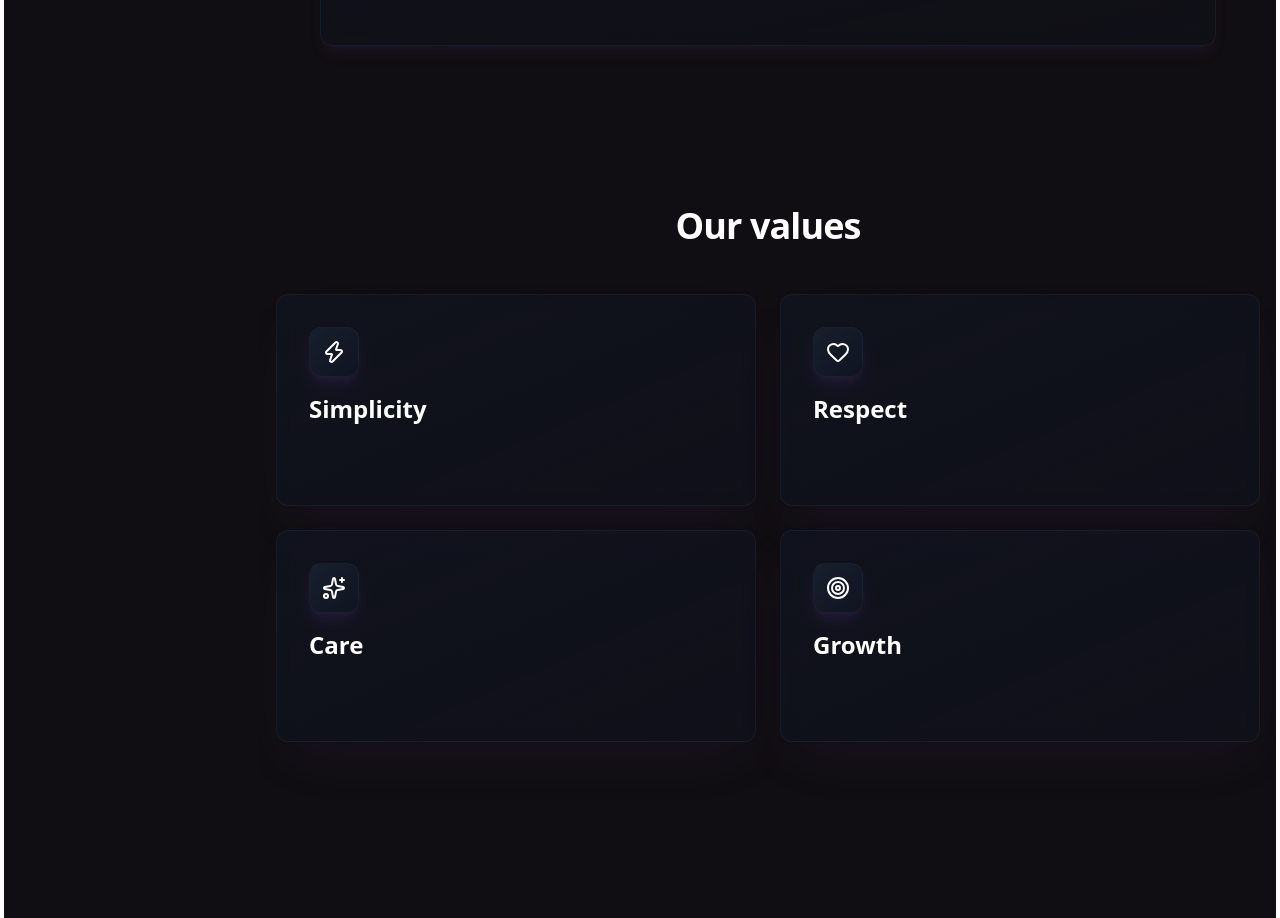
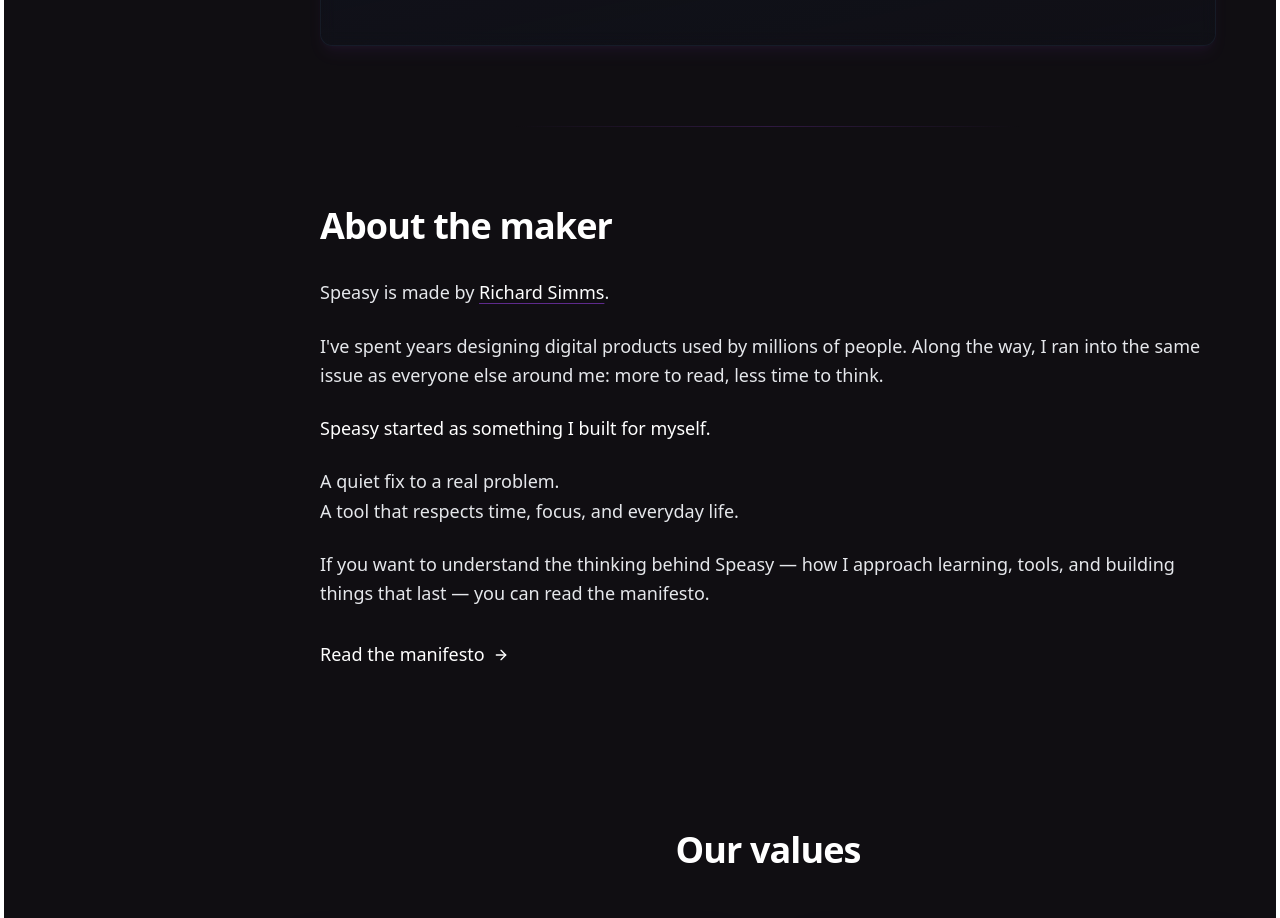
Before and after one commit to richardsimms/Speasy-app, a Next.js app: page /en/about in a window 1280 px wide. Shown: the part 4480-5398 px from the top of the page. Built offline with nearby package versions, Linux system fonts and the light colour scheme; no server answers.

Commit message:
feat(about): add "About the maker" section
- Add new section introducing Richard Simms as the maker
- Include link to rsimms.com and manifesto page
- Position section between "Why Speasy works" and "Our values"
- Style link with subtle purple underline decoration

```diff
--- a/src/app/[locale]/(marketing)/about/page.tsx
+++ b/src/app/[locale]/(marketing)/about/page.tsx
@@ -1,6 +1,6 @@
-'use client';
+"use client";
 
-import { motion } from 'framer-motion';
+import { motion } from "framer-motion";
 import {
   ArrowRight,
   BookOpen,
@@ -11,12 +11,12 @@ import {
   Target,
   Users,
   Zap,
-} from 'lucide-react';
-import Link from 'next/link';
-import { Footer } from '@/components/footer';
-import { ScrollProgress } from '@/components/scroll-progress';
-import { Button } from '@/components/ui/button';
-import { Card } from '@/components/ui/card';
+} from "lucide-react";
+import Link from "next/link";
+import { Footer } from "@/components/footer";
+import { ScrollProgress } from "@/components/scroll-progress";
+import { Button } from "@/components/ui/button";
+import { Card } from "@/components/ui/card";
 
 export default function AboutPage() {
   return (
@@ -34,8 +34,8 @@ export default function AboutPage() {
               className="h-full w-full"
               style={{
                 backgroundImage:
-                  'linear-gradient(to right, white 1px, transparent 1px), linear-gradient(to bottom, white 1px, transparent 1px)',
-                backgroundSize: '80px 80px',
+                  "linear-gradient(to right, white 1px, transparent 1px), linear-gradient(to bottom, white 1px, transparent 1px)",
+                backgroundSize: "80px 80px",
               }}
             />
           </div>
@@ -51,8 +51,7 @@ export default function AboutPage() {
               }}
               className="pb-2 text-4xl leading-[1.1] font-bold tracking-tighter text-balance text-white md:text-6xl lg:text-7xl"
             >
-              Reclaim your time.
-              {' '}
+              Reclaim your time.{" "}
               <span className="bg-gradient-to-r from-white via-white to-gray-400 bg-clip-text text-transparent">
                 Rewrite your story.
               </span>
@@ -85,7 +84,7 @@ export default function AboutPage() {
             <motion.div
               initial={{ opacity: 0, y: 20 }}
               whileInView={{ opacity: 1, y: 0 }}
-              viewport={{ once: true, margin: '-50px' }}
+              viewport={{ once: true, margin: "-50px" }}
               transition={{ duration: 0.6, ease: [0.16, 1, 0.3, 1] }}
               className="space-y-6 text-center"
             >
@@ -108,7 +107,7 @@ export default function AboutPage() {
             <motion.div
               initial={{ opacity: 0 }}
               whileInView={{ opacity: 1 }}
-              viewport={{ once: true, margin: '-50px' }}
+              viewport={{ once: true, margin: "-50px" }}
               transition={{ duration: 0.6, ease: [0.16, 1, 0.3, 1] }}
               className="space-y-8"
             >
@@ -131,8 +130,7 @@ export default function AboutPage() {
 
                 <p>
                   Reading needs stillness, focus, and a screen. Most days do not
-                  offer that.
-                  {' '}
+                  offer that.{" "}
                   <span className="font-medium text-white">
                     Listening does.
                   </span>
@@ -167,7 +165,7 @@ export default function AboutPage() {
             <motion.div
               initial={{ opacity: 0 }}
               whileInView={{ opacity: 1 }}
-              viewport={{ once: true, margin: '-50px' }}
+              viewport={{ once: true, margin: "-50px" }}
               transition={{ duration: 0.6, ease: [0.16, 1, 0.3, 1] }}
               className="space-y-12"
             >
@@ -184,16 +182,16 @@ export default function AboutPage() {
                   {[
                     {
                       icon: Target,
-                      text: 'Fresh content from the topics you choose',
+                      text: "Fresh content from the topics you choose",
                     },
-                    { icon: Zap, text: 'Clean, studio-quality voices' },
+                    { icon: Zap, text: "Clean, studio-quality voices" },
                     {
                       icon: BookOpen,
-                      text: 'Delivered through a simple web player and podcast feeds',
+                      text: "Delivered through a simple web player and podcast feeds",
                     },
                     {
                       icon: Sparkles,
-                      text: 'Works with Apple Podcasts, Overcast, and more',
+                      text: "Works with Apple Podcasts, Overcast, and more",
                     },
                   ].map((item, index) => (
                     <motion.div
@@ -230,7 +228,7 @@ export default function AboutPage() {
             <motion.div
               initial={{ opacity: 0 }}
               whileInView={{ opacity: 1 }}
-              viewport={{ once: true, margin: '-50px' }}
+              viewport={{ once: true, margin: "-50px" }}
               transition={{ duration: 0.6, ease: [0.16, 1, 0.3, 1] }}
               className="space-y-8"
             >
@@ -244,9 +242,9 @@ export default function AboutPage() {
 
               <div className="grid gap-4 md:grid-cols-3">
                 {[
-                  'Turn written content into audio you can use anywhere',
-                  'Save time without lowering quality',
-                  'Respect your attention, privacy, and pace',
+                  "Turn written content into audio you can use anywhere",
+                  "Save time without lowering quality",
+                  "Respect your attention, privacy, and pace",
                 ].map((mission, index) => (
                   <motion.div
                     key={index}
@@ -281,11 +279,10 @@ export default function AboutPage() {
             <motion.div
               initial={{ opacity: 0 }}
               whileInView={{ opacity: 1 }}
-              viewport={{ once: true, margin: '-50px' }}
+              viewport={{ once: true, margin: "-50px" }}
               transition={{ duration: 0.6, ease: [0.16, 1, 0.3, 1] }}
               className="space-y-8"
             >
-
               <Card className="group relative border border-gray-800/50 bg-gradient-to-br from-gray-900/50 to-gray-900/30 p-8 shadow-2xl shadow-purple-500/5 backdrop-blur-sm transition-all duration-500 hover:border-gray-700 hover:shadow-purple-500/10 md:p-12">
                 <h2 className="text-center text-3xl font-bold tracking-tight text-balance text-white md:text-4xl">
                   Who Speasy is for
@@ -297,18 +294,18 @@ export default function AboutPage() {
 
                 <div className="grid gap-6 md:grid-cols-2">
                   {[
-                    { icon: Users, text: 'Busy professionals aged 25–45' },
+                    { icon: Users, text: "Busy professionals aged 25–45" },
                     {
                       icon: Brain,
-                      text: 'Founders, makers, and knowledge workers',
+                      text: "Founders, makers, and knowledge workers",
                     },
                     {
                       icon: BookOpen,
-                      text: 'People who already listen to podcasts',
+                      text: "People who already listen to podcasts",
                     },
                     {
                       icon: Clock,
-                      text: 'Anyone with a growing backlog of saved reads',
+                      text: "Anyone with a growing backlog of saved reads",
                     },
                   ].map((item, index) => (
                     <motion.div
@@ -345,7 +342,7 @@ export default function AboutPage() {
             <motion.div
               initial={{ opacity: 0 }}
               whileInView={{ opacity: 1 }}
-              viewport={{ once: true, margin: '-50px' }}
+              viewport={{ once: true, margin: "-50px" }}
               transition={{ duration: 0.6, ease: [0.16, 1, 0.3, 1] }}
               className="space-y-8"
             >
@@ -356,21 +353,21 @@ export default function AboutPage() {
               <div className="space-y-4">
                 {[
                   {
-                    q: 'Does it save time?',
-                    a: 'Yes. You use time that already exists.',
+                    q: "Does it save time?",
+                    a: "Yes. You use time that already exists.",
                   },
                   {
-                    q: 'Is the audio good?',
-                    a: 'Yes. Clear, natural voices designed for long listening.',
+                    q: "Is the audio good?",
+                    a: "Yes. Clear, natural voices designed for long listening.",
                   },
-                  { q: 'Is it simple?', a: 'Yes. Choose topics. Press play.' },
+                  { q: "Is it simple?", a: "Yes. Choose topics. Press play." },
                   {
-                    q: 'Is my data safe?',
-                    a: 'Yes. Your feed is private and yours alone.',
+                    q: "Is my data safe?",
+                    a: "Yes. Your feed is private and yours alone.",
                   },
                   {
-                    q: 'Will it stay useful?',
-                    a: 'Yes. You control what goes in.',
+                    q: "Will it stay useful?",
+                    a: "Yes. You control what goes in.",
                   },
                 ].map((item, index) => (
                   <motion.div
@@ -397,13 +394,84 @@ export default function AboutPage() {
           </div>
         </section>
 
+        {/* About the Maker */}
+        <section className="relative px-4 py-20">
+          <div className="pointer-events-none absolute top-0 left-1/2 h-px w-1/2 -translate-x-1/2 bg-gradient-to-r from-transparent via-purple-500/20 to-transparent" />
+
+          <div className="mx-auto max-w-4xl">
+            <motion.div
+              initial={{ opacity: 0 }}
+              whileInView={{ opacity: 1 }}
+              viewport={{ once: true, margin: "-50px" }}
+              transition={{ duration: 0.6, ease: [0.16, 1, 0.3, 1] }}
+              className="space-y-8"
+            >
+              <h2 className="text-left text-3xl font-bold tracking-tight text-balance text-white md:text-4xl">
+                About the maker
+              </h2>
+
+              <div className="space-y-6 text-lg leading-relaxed text-gray-200">
+                <p>
+                  Speasy is made by{" "}
+                  <a
+                    href="https://rsimms.com"
+                    target="_blank"
+                    rel="noopener noreferrer"
+                    className="font-medium text-white underline decoration-purple-500/50 underline-offset-4 transition-colors hover:decoration-purple-400"
+                  >
+                    Richard Simms
+                  </a>
+                  .
+                </p>
+
+                <p>
+                  I&apos;ve spent years designing digital products used by
+                  millions of people. Along the way, I ran into the same issue
+                  as everyone else around me: more to read, less time to think.
+                </p>
+
+                <p className="font-medium text-white">
+                  Speasy started as something I built for myself.
+                </p>
+
+                <p>
+                  A quiet fix to a real problem.
+                  <br />A tool that respects time, focus, and everyday life.
+                </p>
+
+                <p>
+                  If you want to understand the thinking behind Speasy — how I
+                  approach learning, tools, and building things that last — you
+                  can read the manifesto.
+                </p>
+
+                <motion.div
+                  initial={{ opacity: 0, y: 10 }}
+                  whileInView={{ opacity: 1, y: 0 }}
+                  viewport={{ once: true }}
+                  transition={{ duration: 0.4, delay: 0.2 }}
+                  className="pt-2"
+                >
+                  <Link
+                    href="/manifesto"
+                    className="group inline-flex items-center gap-2 font-medium text-white transition-colors hover:text-purple-300"
+                  >
+                    Read the manifesto
+                    <ArrowRight className="h-4 w-4 transition-transform group-hover:translate-x-1" />
+                  </Link>
+                </motion.div>
+              </div>
+            </motion.div>
+          </div>
+        </section>
+
         {/* Values */}
         <section className="relative px-4 py-20">
           <div className="mx-auto max-w-5xl">
             <motion.div
               initial={{ opacity: 0 }}
               whileInView={{ opacity: 1 }}
-              viewport={{ once: true, margin: '-50px' }}
+              viewport={{ once: true, margin: "-50px" }}
               transition={{ duration: 0.6, ease: [0.16, 1, 0.3, 1] }}
               className="space-y-12"
             >
@@ -415,34 +483,34 @@ export default function AboutPage() {
                 {[
                   {
                     icon: Zap,
-                    title: 'Simplicity',
-                    description: 'The best tools stay out of the way.',
-                    color: 'from-violet-500/20 to-purple-500/20',
+                    title: "Simplicity",
+                    description: "The best tools stay out of the way.",
+                    color: "from-violet-500/20 to-purple-500/20",
                   },
                   {
                     icon: Heart,
-                    title: 'Respect',
-                    description: 'Your time and focus matter.',
-                    color: 'from-pink-500/20 to-rose-500/20',
+                    title: "Respect",
+                    description: "Your time and focus matter.",
+                    color: "from-pink-500/20 to-rose-500/20",
                   },
                   {
                     icon: Sparkles,
-                    title: 'Care',
-                    description: 'Quality over noise, always.',
-                    color: 'from-blue-500/20 to-cyan-500/20',
+                    title: "Care",
+                    description: "Quality over noise, always.",
+                    color: "from-blue-500/20 to-cyan-500/20",
                   },
                   {
                     icon: Target,
-                    title: 'Growth',
-                    description: 'Learning should support life, not crowd it.',
-                    color: 'from-emerald-500/20 to-teal-500/20',
+                    title: "Growth",
+                    description: "Learning should support life, not crowd it.",
+                    color: "from-emerald-500/20 to-teal-500/20",
                   },
                 ].map((value, index) => (
                   <motion.div
                     key={index}
                     initial={{ opacity: 0, y: 16 }}
                     whileInView={{ opacity: 1, y: 0 }}
-                    viewport={{ once: true, margin: '-50px' }}
+                    viewport={{ once: true, margin: "-50px" }}
                     transition={{
                       duration: 0.5,
                       delay: index * 0.1,
@@ -483,8 +551,8 @@ export default function AboutPage() {
                           className="pointer-events-none absolute inset-0 opacity-[0.02]"
                           style={{
                             backgroundImage:
-                              'radial-gradient(circle at 1px 1px, currentColor 1px, transparent 0)',
-                            backgroundSize: '24px 24px',
+                              "radial-gradient(circle at 1px 1px, currentColor 1px, transparent 0)",
+                            backgroundSize: "24px 24px",
                           }}
                         />
                       </Card>
@@ -502,7 +570,7 @@ export default function AboutPage() {
             <motion.div
               initial={{ opacity: 0 }}
               whileInView={{ opacity: 1 }}
-              viewport={{ once: true, margin: '-50px' }}
+              viewport={{ once: true, margin: "-50px" }}
               transition={{ duration: 0.6, ease: [0.16, 1, 0.3, 1] }}
               className="space-y-8 text-center"
             >
@@ -512,9 +580,7 @@ export default function AboutPage() {
 
               <div className="space-y-6">
                 <p className="mx-auto max-w-2xl text-lg leading-relaxed text-balance text-gray-200 md:text-xl">
-                  You are not trying to read more.
-                  {' '}
-                  <br />
+                  You are not trying to read more. <br />
                   You are trying to live well and stay sharp.
                 </p>
 
```
